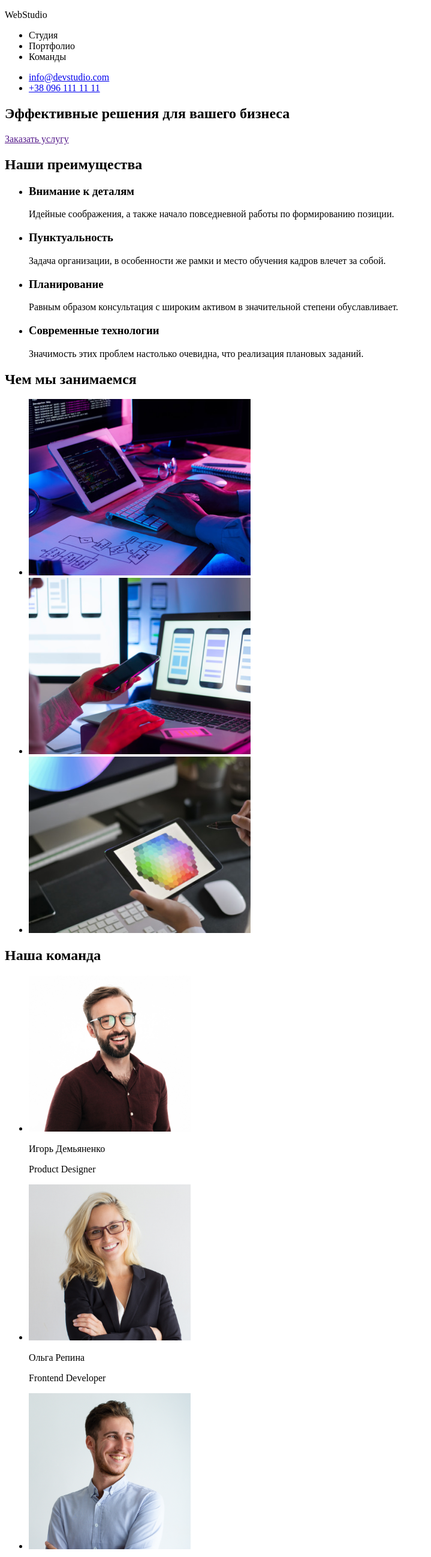
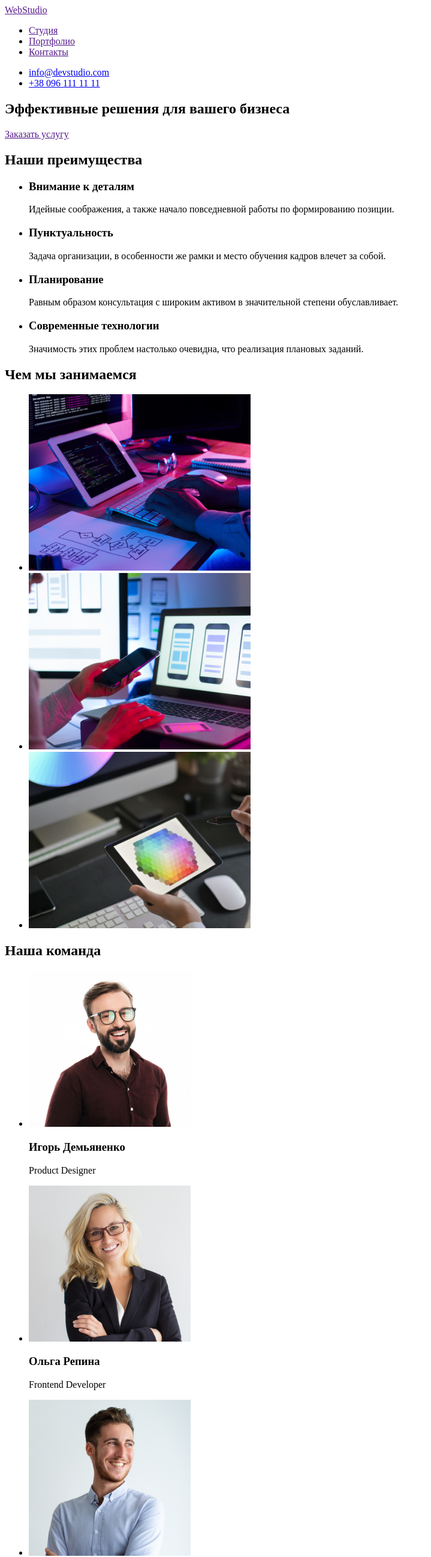
Before and after one commit to leoromanov/goit-markup-hw-01, a plain HTML site: page index.html in a window 1280 px wide. Shown: the top 2595 px of the page at 60% size, without its empty margins (0-719 px from the left). Drawn offline with Linux system fonts and the light colour scheme.

Commit message:
проверяет валидатором, делает лого и хедер ссылкой, оборачивает имена в заголовки

```diff
--- a/index.html
+++ b/index.html
@@ -9,17 +9,17 @@
     <!-- Шапка сайта -->
     <header>
         <nav>
-            <p id="head" lang="en">WebStudio</p>
+            <a href="" id="head" lang="en">WebStudio</a>
 
             <ul>
-                <li>Студия</li>
-                <li>Портфолио</li>
-                <li>Команды</li>
+                <li><a href="">Студия</a></li>
+                <li><a href="">Портфолио</a></li>
+                <li><a href="">Контакты</a></li>
             </ul>
         </nav>
         <ul>
             <li><a href="mailto:info@devstudio.com">info@devstudio.com</a></li>
-            <li><a href="tel:+38 096 111 11 11">+38 096 111 11 11</a></li>
+            <li><a href="tel:+380961111111">+38 096 111 11 11</a></li>
         </ul>
     </header>
     <!-- Основной уникальный контент -->
@@ -72,22 +72,22 @@
         <ul>
             <li>
                 <img src="./images/human_1.jpg" alt="фото Игоря" width="270" />
-                <p>Игорь Демьяненко</p>
+                <h3>Игорь Демьяненко</h3>
                 <p>Product Designer</p>
             </li>
             <li>
                 <img src="./images/human_2.jpg" alt="фото Ольги" width="270" />
-                <p>Ольга Репина</p>
+                <h3>Ольга Репина</h3>
                 <p>Frontend Developer</p>
             </li>
             <li>
                 <img src="./images/human_3.jpg" alt="фото Николая" width="270" />
-                <p>Николай Тарасов</p>
+                <h3>Николай Тарасов</h3>
                 <p>Marketing</p>
             </li>
             <li>
                 <img src="./images/human_4.jpg" alt="фото Михаила" width="270" />
-                <p>Михаил Ермаков</p>
+                <h3>Михаил Ермаков</h3>
                 <p>UI Designer</p>
             </li>
         </ul>
@@ -95,11 +95,11 @@
     </main>
     <!-- Подвал -->
     <footer>
-        <p lang="en"><a href="#head">WebStudio</a></p>
+        <a href="#head" lang="en">WebStudio</a>
         <address>
             г. Киев, пр-т Леси Украинки, 26 <br />
             <a href="mailto:info@example.com">info@example.com</a><br />
-            <a href="tel:+38 099 111 11 11">+38 099 111 11 11</a>
+            <a href="tel:+380991111111">+38 099 111 11 11</a>
         </address>
     </footer>
 </body>
```
